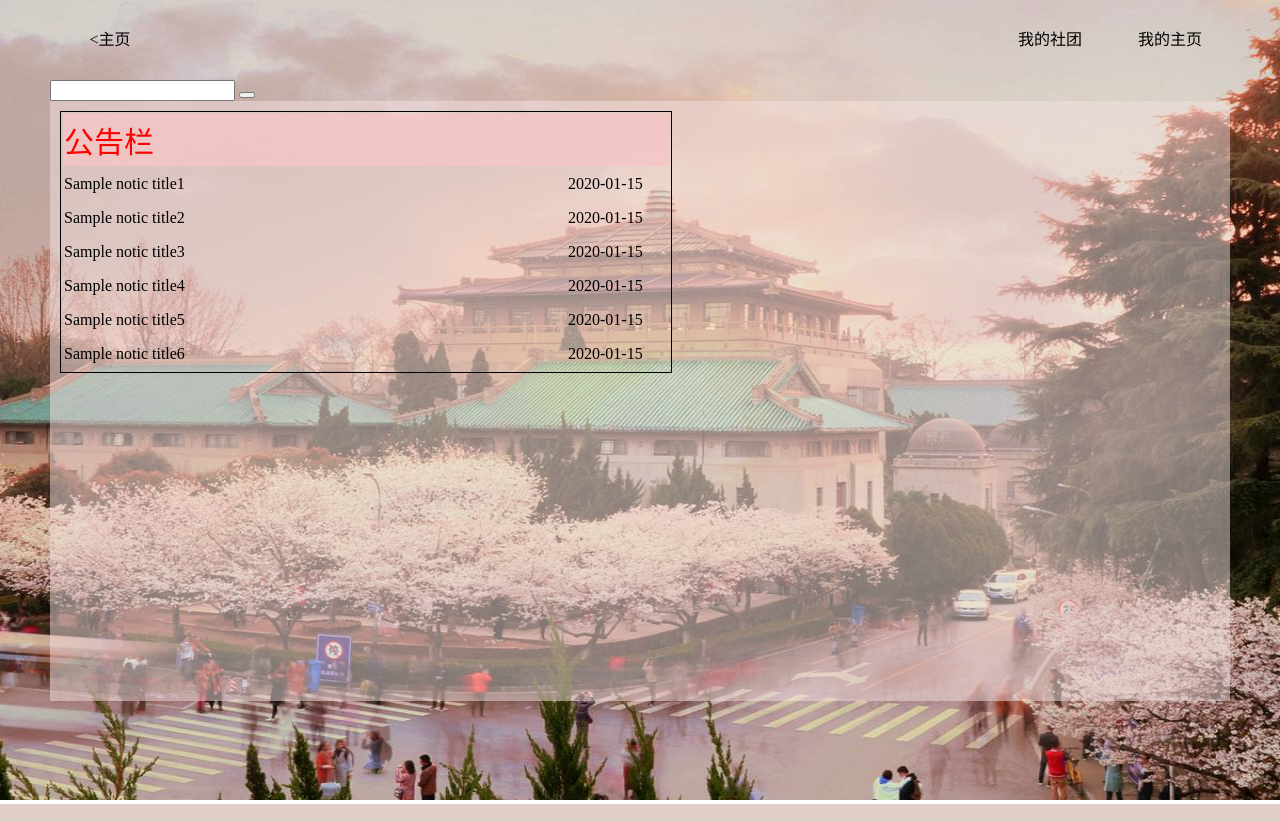
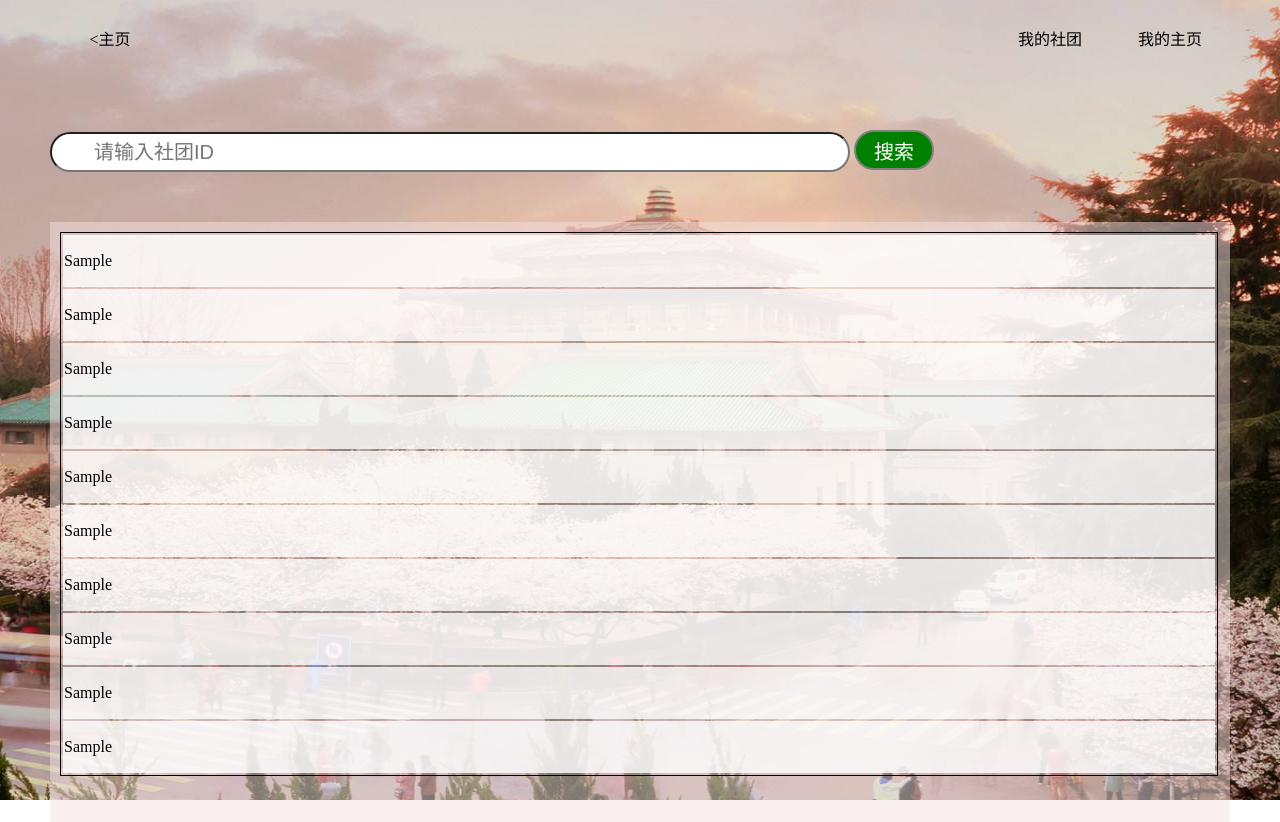
Before and after one commit to pikachu-whuscse201907/StudentAssosiationManagementPlatform, a Django app: template SAMP/templates/searchclub.html in a window 1280 px wide. Run offline with Django 3.2, Linux system fonts and the light colour scheme; the template is opened without the code that fills it: most values are stand-ins (such as "Sample title", 1, 10 or a date in 2020).

Commit message:
优化搜索界面

```diff
--- a/SAMP/templates/searchclub.html
+++ b/SAMP/templates/searchclub.html
@@ -4,7 +4,39 @@
         <title>加入社团</title>
         <link rel="stylesheet" type="text/css" href="../static/css/base.css" />
         <style type="text/css">
-
+            .searchbox
+            {
+                width: 800px;
+                height: 40px;
+                border-radius: 20px;
+                font-size: 20px;
+                text-indent: 2em;
+            }
+            .searchbutton
+            {
+                height: 40px;
+                width: 80px;
+                font-size: 20px;
+                color:white;
+                border-radius: 20px;
+                background-color:green;
+                border: solid 2px gray;
+            }
+            .searchbutton:hover
+            {
+                background-color:darkgreen;
+            }
+           td
+           {
+                width: 1150px;
+                height: 50px;
+                background-color:rgba(255, 255, 255, 0.8);
+           }
+           td:hover
+           {
+            background-color:rgba(200, 200, 200, 0.8);
+            box-shadow: 16px 8px 16px 8px rgba(0,0,0,0.2);
+           }
         </style>
     </head>
     <body>
@@ -35,44 +67,46 @@
             </div>
         </div>
         <!--搜索框-->
-        <div class="box">
+        <div class="box" style="margin-top:50px; ">
             <form action="" >
-                <input  class="searchbox" type="search" name="search_context">
-                <button class="searchbutton" type="submit" value="搜索">
+                <input  class="searchbox" type="search" name="search_context" placeholder="请输入社团ID">
+                <button class="searchbutton" type="submit" >搜索</button>
             </form>
         </div>
         <!--展示台-->
-        <div class="box"></div>
+        <div class="box" style="margin-top: 50px"></div>
         <!--公告-->
         <div class="box showbox">
             <table class="notic" style="position: absolute;top: 10px;left: 10px;border: solid 1px;">
                 <tr>
-                    <td  colspan="2" style="height: 50px; width: 500px;background-color: rgba(245, 198, 198, 0.8)"><span style="font-size: 30px; color: red">公告栏</span></td>
-
+                    <td><a href="../clubinfo?iden={{clubid0}}">{{club0}}</a></td>
                 </tr>
                 <tr>
-                    <td style="height: 30px; width: 500px; "><a href={{notic_url1}}>{{notic_title1}}</a></td>
-                    <td style="height: 30px;width: 100px;">{{notic_date1}}</td>
+                    <td><a href="../clubinfo?iden={{clubid1}}">{{club1}}</a></td>
                 </tr>
                 <tr>
-                    <td style="height: 30px; width: 500px"><a href={{notic_url2}}>{{notic_title2}}</a></td>
-                    <td style="height: 30px;width: 100px;">{{notic_date2}}</td>
+                    <td><a href="../clubinfo?iden={{clubid2}}">{{club2}}</a></td>
                 </tr>
                 <tr>
-                    <td style="height: 30px; width: 500px"><a href={{notic_url3}}>{{notic_title3}}</a></td>
-                    <td style="height: 30px;width: 100px;">{{notic_date3}}</td>
+                    <td><a href="../clubinfo?iden={{clubid3}}">{{club3}}</a></td>
                 </tr>
                 <tr>
-                    <td style="height: 30px; width: 500px"><a href={{notic_url4}}>{{notic_title4}}</a></td>
-                    <td style="height: 30px;width: 100px;">{{notic_date4}}</td>
+                    <td><a href="../clubinfo?iden={{clubid4}}">{{club4}}</a></td>
                 </tr>
                 <tr>
-                    <td style="height: 30px; width: 500px"><a href={{notic_url5}}>{{notic_title5}}</a></td>
-                    <td style="height: 30px;width: 100px;">{{notic_date5}}</td>
+                    <td><a href="../clubinfo?iden={{clubid5}}">{{club5}}</a></td>
                 </tr>
                 <tr>
-                    <td style="height: 30px; width: 500px"><a href={{notic_url6}}>{{notic_title6}}</a></td>
-                    <td style="height: 30px;width: 100px;">{{notic_date6}}</td>
+                    <td><a href="../clubinfo?iden={{clubid5}}">{{club6}}</a></td>
+                </tr>
+                <tr>
+                    <td><a href="../clubinfo?iden={{clubid5}}">{{club7}}</a></td>
+                </tr>
+                <tr>
+                    <td><a href="../clubinfo?iden={{clubid5}}">{{club8}}</a></td>
+                </tr>
+                <tr>
+                    <td><a href="../clubinfo?iden={{clubid5}}">{{club9}}</a></td>
                 </tr>
             </table>
         </div>
```
